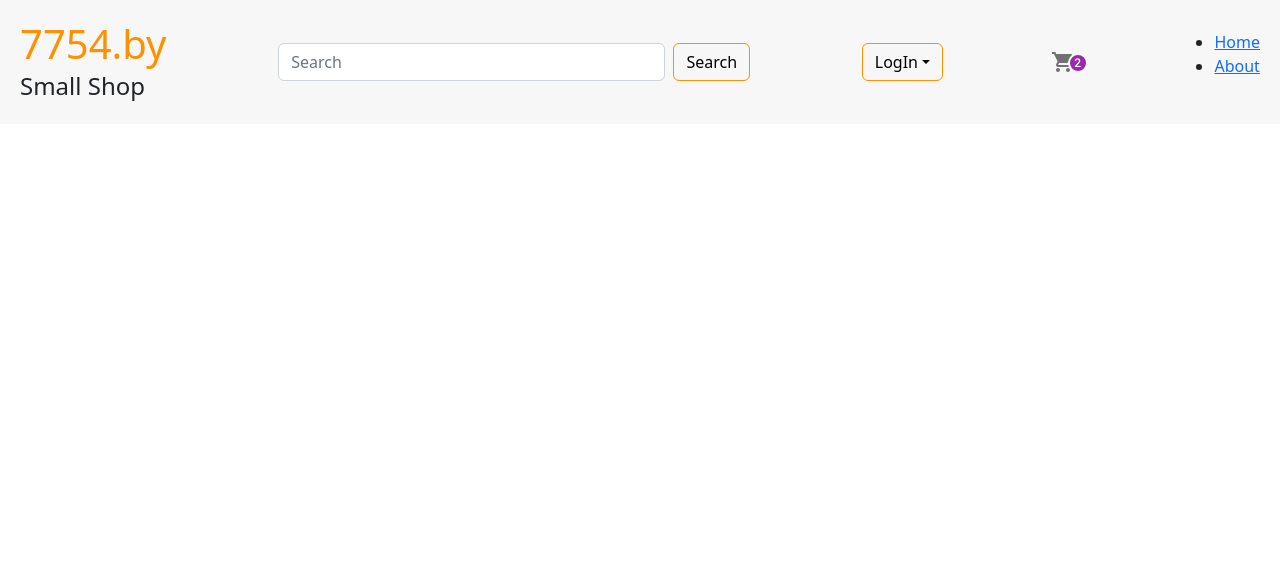
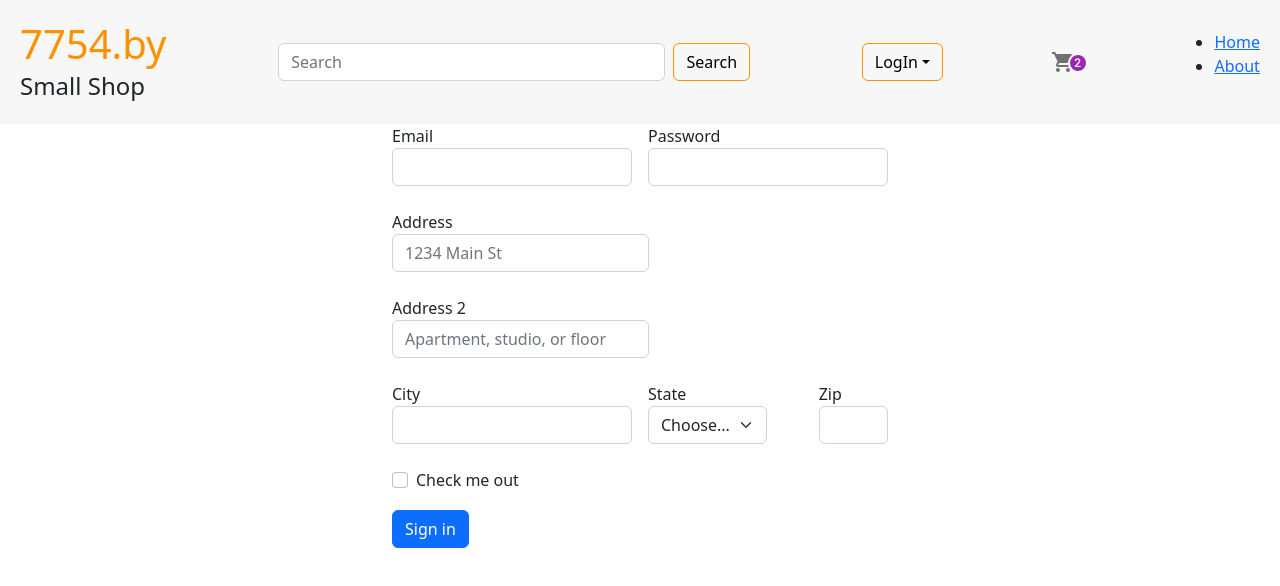
Before and after one commit to Cheleste1994/eCommerce-Application, a React (Vite) app: page /reset in a window 1280 px wide. Shown: the top 586 px of the page. Built offline with nearby package versions, Linux system fonts and the light colour scheme.

Commit message:
feat: add registration form

```diff
--- a/package.json
+++ b/package.json
@@ -35,6 +35,7 @@
     "@testing-library/jest-dom": "^5.17.0",
     "@testing-library/react": "^13.4.0",
     "@testing-library/user-event": "^14.4.3",
+    "@types/bootstrap": "^5.2.6",
     "@types/react": "^18.0.17",
     "@types/react-dom": "^18.0.6",
     "@typescript-eslint/eslint-plugin": "^5.36.1",
--- a/src/App.tsx
+++ b/src/App.tsx
@@ -28,7 +28,9 @@ const App = () => (
         </div>
       </nav>
       <Login />
-      <Cart count={2} />
+      <div className="cart">
+        <Cart count={2} />
+      </div>
       <ul>
         <li>
           <Link to="/">Home</Link>
--- a/src/components/shareds/login/index.tsx
+++ b/src/components/shareds/login/index.tsx
@@ -1,6 +1,6 @@
 import React from 'react';
-// eslint-disable-next-line import/extensions
-import 'bootstrap/dist/js/bootstrap.bundle.min.js';
+import 'bootstrap/dist/js/bootstrap.bundle.min';
+import { Link } from 'react-router-dom';
 
 const Login = () => (
   <div className="login">
@@ -20,7 +20,7 @@ const Login = () => (
             Email address
             <input
               type="email"
-              className="form-control"
+              className="form-control is-invalid"
               id="formEmail"
               placeholder="email@example.com"
             />
@@ -49,12 +49,12 @@ const Login = () => (
           Sign in
         </button>
         <div className="dropdown-divider" />
-        <a className="dropdown-item" href="/">
+        <Link to="/registration" className="dropdown-item">
           New around here? Sign up
-        </a>
-        <a className="dropdown-item" href="/">
+        </Link>
+        <Link to="/reset" className="dropdown-item">
           Forgot password?
-        </a>
+        </Link>
       </form>
     </div>
   </div>
--- a/src/routes/Registration/index.tsx
+++ b/src/routes/Registration/index.tsx
@@ -1,10 +1,79 @@
 import React from 'react';
-import Counter from '../../components/partials/Home/Counter';
+import '../../styles/registration.scss';
 
-const Login = () => (
-  <div className="login">
-    <Counter />
+const Registration = () => (
+  <div className="registration">
+    <form className="registration__form row g-3">
+      <div className="col-md-6">
+        <label htmlFor="inputEmail4" className="form-label">
+          Email
+          <input type="email" className="form-control" id="inputEmail4" />
+        </label>
+      </div>
+      <div className="col-md-6">
+        <label htmlFor="inputPassword4" className="form-label">
+          Password
+          <input type="password" className="form-control" id="inputPassword4" />
+        </label>
+      </div>
+      <div className="col-12">
+        <label htmlFor="inputAddress" className="form-label">
+          Address
+          <input
+            type="text"
+            className="form-control"
+            id="inputAddress"
+            placeholder="1234 Main St"
+          />
+        </label>
+      </div>
+      <div className="col-12">
+        <label htmlFor="inputAddress2" className="form-label">
+          Address 2
+          <input
+            type="text"
+            className="form-control"
+            id="inputAddress2"
+            placeholder="Apartment, studio, or floor"
+          />
+        </label>
+      </div>
+      <div className="col-md-6">
+        <label htmlFor="inputCity" className="form-label">
+          City
+          <input type="text" className="form-control" id="inputCity" />
+        </label>
+      </div>
+      <div className="col-md-4">
+        <label htmlFor="inputState" className="form-label">
+          State
+          <select id="inputState" className="form-select">
+            <option selected>Choose...</option>
+            <option>...</option>
+          </select>
+        </label>
+      </div>
+      <div className="col-md-2">
+        <label htmlFor="inputZip" className="form-label">
+          Zip
+          <input type="text" className="form-control" id="inputZip" />
+        </label>
+      </div>
+      <div className="col-12">
+        <div className="form-check">
+          <label className="form-check-label" htmlFor="gridCheck">
+            Check me out
+            <input className="form-check-input" type="checkbox" id="gridCheck" />
+          </label>
+        </div>
+      </div>
+      <div className="col-12">
+        <button type="submit" className="btn btn-primary">
+          Sign in
+        </button>
+      </div>
+    </form>
   </div>
 );
 
-export default Login;
+export default Registration;
--- a/src/routes/index.tsx
+++ b/src/routes/index.tsx
@@ -5,6 +5,7 @@ import { Routes, Route } from 'react-router-dom';
 import Home from './Home';
 
 const About = lazy(() => import('./About'));
+const Login = lazy(() => import('./Registration'));
 
 const Router: FunctionComponent = () => (
   <Routes>
@@ -17,6 +18,22 @@ const Router: FunctionComponent = () => (
         </Suspense>
       }
     />
+    <Route
+      path="registration"
+      element={
+        <Suspense fallback={<Spin />}>
+          <Login />
+        </Suspense>
+      }
+    />
+    <Route
+      path="reset"
+      element={
+        <Suspense fallback={<Spin />}>
+          <Login />
+        </Suspense>
+      }
+    />
   </Routes>
 );
 
--- /dev/null
+++ b/src/styles/registration.scss
@@ -0,0 +1,10 @@
+.registration {
+  display: flex;
+  align-items: center;
+  justify-content: center;
+  width: 100%;
+
+  .registration__form {
+    width: 40%;
+  }
+}
--- a/src/styles/vendors.scss
+++ b/src/styles/vendors.scss
@@ -51,4 +51,5 @@ $wrapper-padding: 20px;
   .dropdown-menu {
     min-width: 300px;
   }
+
 }
```
Also changed, not shown: src/common/validation.ts (added, +15 -0 lines), 2 other files (tests, documents, lock files or other folders).
